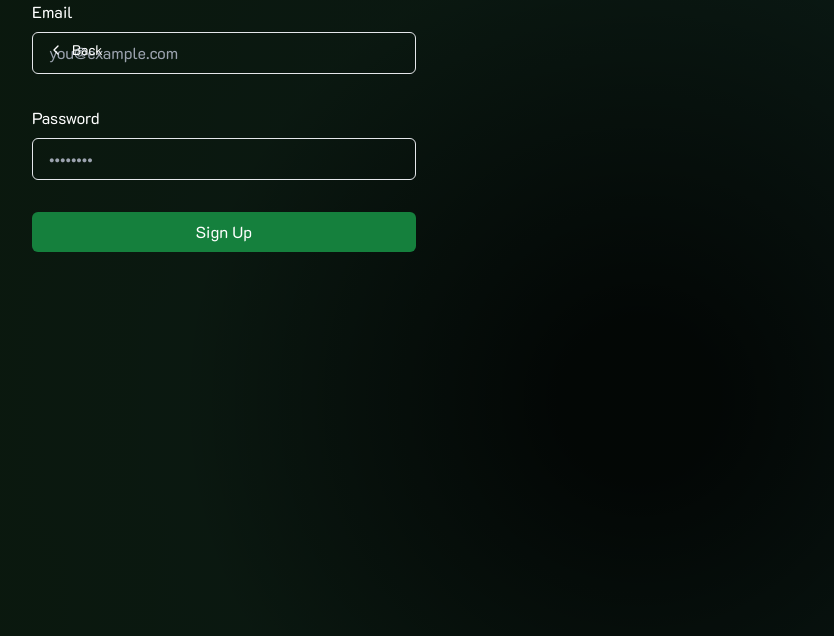
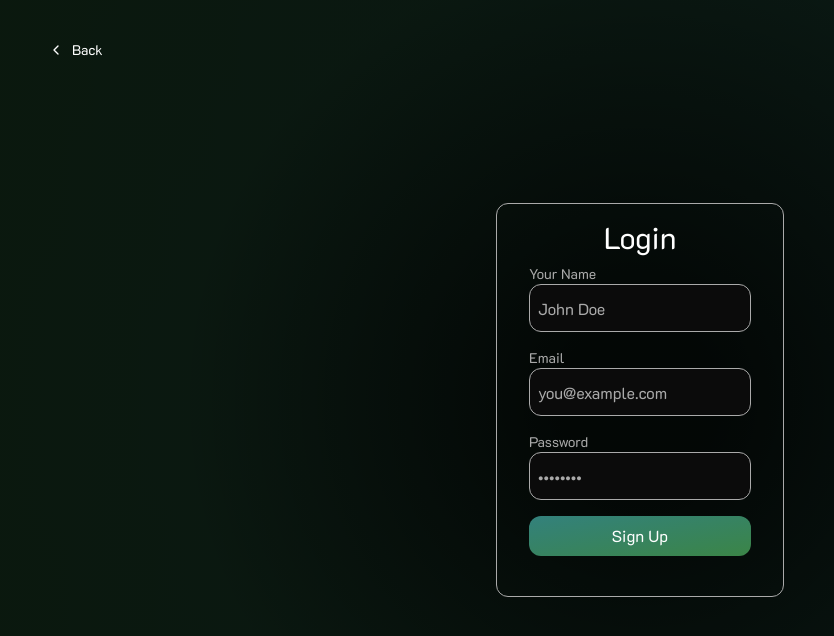
Before and after one commit to GiesserCode/next_words, a Next.js app: page /signup in a window 1280 px wide. Shown: the top 636 px of the page, without its empty margins (0-834 px from the left). Built offline with nearby package versions, Linux system fonts and the light colour scheme.

Commit message:
new commit

```diff
--- a/app/login/page.tsx
+++ b/app/login/page.tsx
@@ -1,35 +1,32 @@
 import Link from "next/link";
-import { headers, cookies } from "next/headers";
-import { createClient } from "@/utils/supabase/server";
-import "@/components/login.css";
+import {cookies} from "next/headers";
+import {createClient} from "@/utils/supabase/server";
+import {redirect} from "next/navigation";
+import "@/components/login.css"
 
 export default function Login({
                                   searchParams,
                               }: {
     searchParams: { message: string };
 }) {
-  const signUp = async (formData: FormData) => {
+    const signIn = async (formData: FormData) => {
         "use server";
 
-    const origin = headers().get("origin");
         const email = formData.get("email") as string;
         const password = formData.get("password") as string;
         const cookieStore = cookies();
         const supabase = createClient(cookieStore);
 
-    const { error } = await supabase.auth.signUp({
+        const {error} = await supabase.auth.signInWithPassword({
             email,
             password,
-      options: {
-        emailRedirectTo: `${origin}/auth/callback`,
-      },
         });
 
         if (error) {
-      console.error("/login?message=Could not authenticate user");
+            //idk what to do
         }
 
-    console.error("/login?message=Check email to continue sign in process");
+        return redirect("/dashboard");
     };
 
     return (
@@ -50,31 +47,17 @@ export default function Login({
                     strokeLinejoin="round"
                     className="mr-2 h-4 w-4 transition-transform group-hover:-translate-x-1"
                 >
-          <polyline points="15 18 9 12 15 6" />
-        </svg>{" "}
+                    <polyline points="15 18 9 12 15 6"/>
+                </svg>
+                {" "}
                 Back
             </Link>
 
-      <div
-        className={
-          "w-screen h-screen grid place-items-center absolute top-0 left-0"
-        }
-      >
+            <div className={"w-screen h-screen grid place-items-center absolute top-0 left-0"}>
                 <form
                     className="flex flex-col border rounded-xl py-4 px-8 border-second"
-          action={signUp}
-        >
-          <h1 className={"w-full text-center text-3xl mb-2"}>Login</h1>
-          <label className="text-sm text-second" htmlFor="name">
-            Your Name
-          </label>
-          <input
-            className="input"
-            name="name"
-            placeholder="John Doe"
-            required
-            autoComplete={"off"}
-          />
+                    action={signIn}
+                ><h1 className={"w-full text-center text-3xl mb-2"}>Login</h1>
                     <label className="text-sm text-second" htmlFor="email">
                         Email
                     </label>
@@ -94,12 +77,16 @@ export default function Login({
                         placeholder="••••••••"
                         required
                     />
-          <button className="button background-gradient">Sign Up</button>
+                    <button className="button background-gradient">
+                        Sign In
+                    </button>
                     <p
                         id="errorMessage"
                         className="mt-2 p-2 bg-foreground/10 text-foreground text-red-500"
-          ></p>
+                    >
+                    </p>
                 </form>
+
             </div>
         </div>
     );
--- a/app/signup/page.tsx
+++ b/app/signup/page.tsx
@@ -1,14 +1,14 @@
 import Link from "next/link";
 import {cookies, headers} from "next/headers";
 import {createClient} from "@/utils/supabase/server";
-import {redirect} from "next/navigation";
+import "@/components/login.css";
 
 export default function Login({
                                   searchParams,
                               }: {
     searchParams: { message: string };
 }) {
-    const signIn = async (formData: FormData) => {
+    const signUp = async (formData: FormData) => {
         "use server";
 
         const origin = headers().get("origin");
@@ -26,15 +26,17 @@ export default function Login({
         });
 
         if (error) {
-            return redirect("/login?message=Could not authenticate user");
+            console.error("/login?message=Could not authenticate user");
         }
+
+        console.error("/login?message=Check email to continue sign in process");
     };
 
     return (
         <div className="flex-1 flex flex-col w-full px-8 sm:max-w-md justify-center gap-2">
             <Link
                 href="/"
-                className="absolute left-8 top-8 py-2 px-4 rounded-md no-underline text-foreground bg-btn-background hover:bg-btn-background-hover flex items-center group text-sm"
+                className="focus:outline-none focus:bg-gblue absolute z-30 left-8 top-8 py-2 px-4 rounded-md no-underline text-foreground bg-btn-background hover:bg-btn-background-hover flex items-center group text-sm"
             >
                 <svg
                     xmlns="http://www.w3.org/2000/svg"
@@ -54,33 +56,52 @@ export default function Login({
                 Back
             </Link>
 
+            <div
+                className={
+                    "w-screen h-screen grid place-items-center absolute top-0 left-0"
+                }
+            >
                 <form
-                className="animate-in flex-1 flex flex-col w-full justify-center gap-2 text-foreground"
-                action={signIn}
+                    className="flex flex-col border rounded-xl py-4 px-8 border-second"
+                    action={signUp}
                 >
-                <label className="text-md" htmlFor="email">
+                    <h1 className={"w-full text-center text-3xl mb-2"}>Login</h1>
+                    <label className="text-sm text-second" htmlFor="name">
+                        Your Name
+                    </label>
+                    <input
+                        className="input"
+                        name="name"
+                        placeholder="John Doe"
+                        required
+                        autoComplete={"off"}
+                    />
+                    <label className="text-sm text-second" htmlFor="email">
                         Email
                     </label>
                     <input
-                    className="rounded-md px-4 py-2 bg-inherit border mb-6"
+                        className="input"
                         name="email"
                         placeholder="you@example.com"
                         required
                     />
-                <label className="text-md" htmlFor="password">
+                    <label className="text-sm text-second" htmlFor="password">
                         Password
                     </label>
                     <input
-                    className="rounded-md px-4 py-2 bg-inherit border mb-6"
+                        className="input"
                         type="password"
                         name="password"
                         placeholder="••••••••"
                         required
                     />
-                <button className="bg-green-700 rounded-md px-4 py-2 text-foreground mb-2">
-                    Sign Up
-                </button>
+                    <button className="button background-gradient">Sign Up</button>
+                    <p
+                        id="errorMessage"
+                        className="mt-2 p-2 bg-foreground/10 text-foreground text-red-500"
+                    ></p>
                 </form>
+            </div>
         </div>
     );
 }
```
Lines whose indentation alone changed are shown as unchanged.
